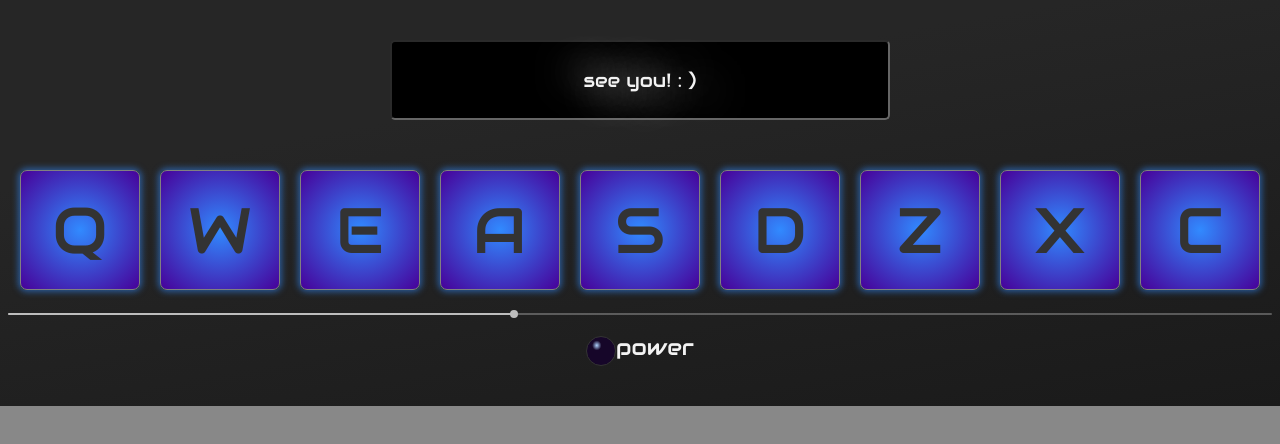
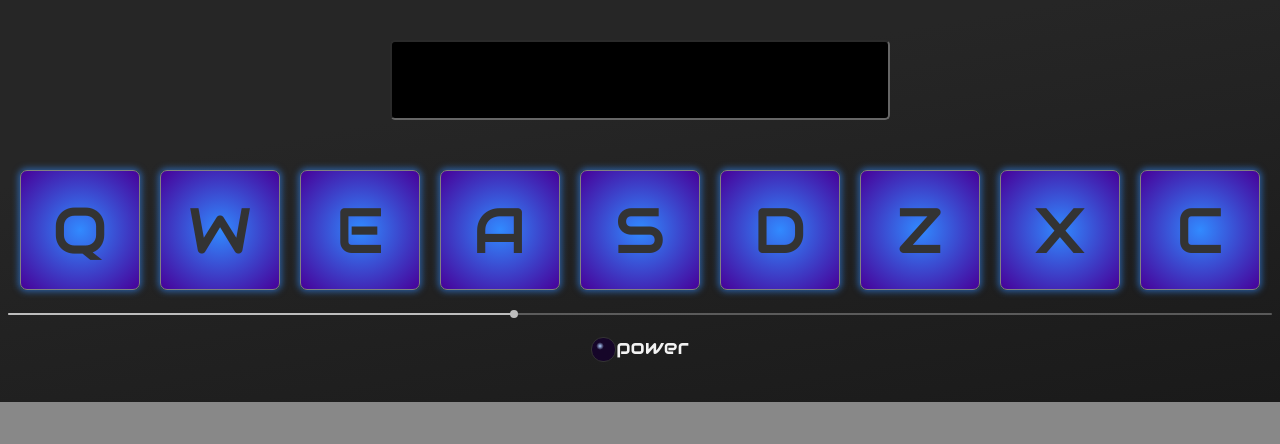
Before and after one commit to marcocosta1618/drum-machine, a React (Create React App) app: page / in a window 1280 px wide. Both pictures are taken after a click on the button 600 px from the left and 350 px from the top of the page. Shown: the top 444 px of the page. Built offline with nearby package versions, Linux system fonts and the light colour scheme.

Commit message:
Add text animation on power-off
Signed-off-by: marcocosta1618 <marcocosta1618@gmail.com>

```diff
--- a/src/components/Display.js
+++ b/src/components/Display.js
@@ -9,7 +9,7 @@ export default function Display(props) {
     ) : (
         <div id="display">
             <p></p>
-            <p style={{fontSize: "1.2em", textAlign: "center", flex: "0.4"}}>see you! : &#41;</p>
+            <p className="off">see you! : &#41;</p>
             <p></p>
         </div>
     )
--- a/src/style/App.css
+++ b/src/style/App.css
@@ -1,5 +1,5 @@
 .drum-pad {
-  font-family: "Audiowide", sans-serif;
+  font-family: inherit;
   font-size: 4rem;
   color: #333;
   width: 120px;
@@ -63,32 +63,56 @@
   text-align: left;
 }
 
+#display p + p.off {
+  -webkit-box-flex: 0.4;
+      -ms-flex: 0.4;
+          flex: 0.4;
+  font-size: 1.2em;
+  text-align: center;
+  -webkit-animation: fadeOut 1.5s ease-out 0.5s forwards;
+          animation: fadeOut 1.5s ease-out 0.5s forwards;
+}
+
 #display p + p + p {
   -webkit-box-flex: 0.2;
       -ms-flex: 0.2;
           flex: 0.2;
 }
 
+@-webkit-keyframes fadeOut {
+  100% {
+    color: #000;
+    text-shadow: none;
+  }
+}
+
+@keyframes fadeOut {
+  100% {
+    color: #000;
+    text-shadow: none;
+  }
+}
+
 .powerSwitch-div input[type="button"] {
-  width: 30px;
-  height: 30px;
+  width: 25px;
+  height: 25px;
   outline: none;
   cursor: pointer;
   border: 1px solid #333;
-  border-radius: 15px;
+  border-radius: 12px;
   background: radial-gradient(#c7dfff 20%, #7805fb);
   -webkit-box-shadow: 0 0 20px 4px #ac69f8;
           box-shadow: 0 0 20px 4px #ac69f8;
 }
 
 .powerSwitch-div input[type="button"].off {
-  background: radial-gradient(at 35% 30%, #afd2ff, #160629 18%);
+  background: radial-gradient(at 35% 35%, #afd2ff, #160629 18%);
   -webkit-box-shadow: none;
           box-shadow: none;
 }
 
 .powerSwitch-div label {
-  font-size: 1.4em;
+  font-size: 1.3em;
   color: #f3f3f3;
   cursor: pointer;
 }
--- a/src/style/_display.scss
+++ b/src/style/_display.scss
@@ -24,9 +24,22 @@ $bor-dark: 2px solid #2a2a2a;
         + p {
             flex: 0.5;
             text-align: left;
+            &.off {
+                flex: 0.4;
+                font-size: 1.2em;
+                text-align: center;
+                animation: fadeOut 1.5s ease-out 0.5s forwards;
+            }
             + p {
                 flex: 0.2;
             }
         }
     }
 }
+
+@keyframes fadeOut {
+    100% {
+        color: #000;
+        text-shadow: none;
+    }
+}
--- a/src/style/_drumPad.scss
+++ b/src/style/_drumPad.scss
@@ -1,5 +1,5 @@
 .drum-pad {
-    font-family: "Audiowide", sans-serif;
+    font-family: inherit;
     font-size: 4rem;
     color: #333;
     width: 120px;
--- a/src/style/_powerButton.scss
+++ b/src/style/_powerButton.scss
@@ -1,20 +1,20 @@
 .powerSwitch-div {
     input[type="button"] {
-        width: 30px;
-        height: 30px;
+        width: 25px;
+        height: 25px;
         outline: none;
         cursor: pointer;
         border: 1px solid #333;
-        border-radius: 15px;
+        border-radius: 12px;
         background: radial-gradient(#c7dfff 20%, #7805fb);
         box-shadow: 0 0 20px 4px #ac69f8;
         &.off {
-            background: radial-gradient(at 35% 30%, #afd2ff, #160629 18%);
+            background: radial-gradient(at 35% 35%, #afd2ff, #160629 18%);
             box-shadow: none;
         }
     }
     label {
-        font-size: 1.4em;
+        font-size: 1.3em;
         color: #f3f3f3;
         cursor: pointer;
     }
```
Also changed, not shown: 1 other file (tests, documents, lock files or other folders).
